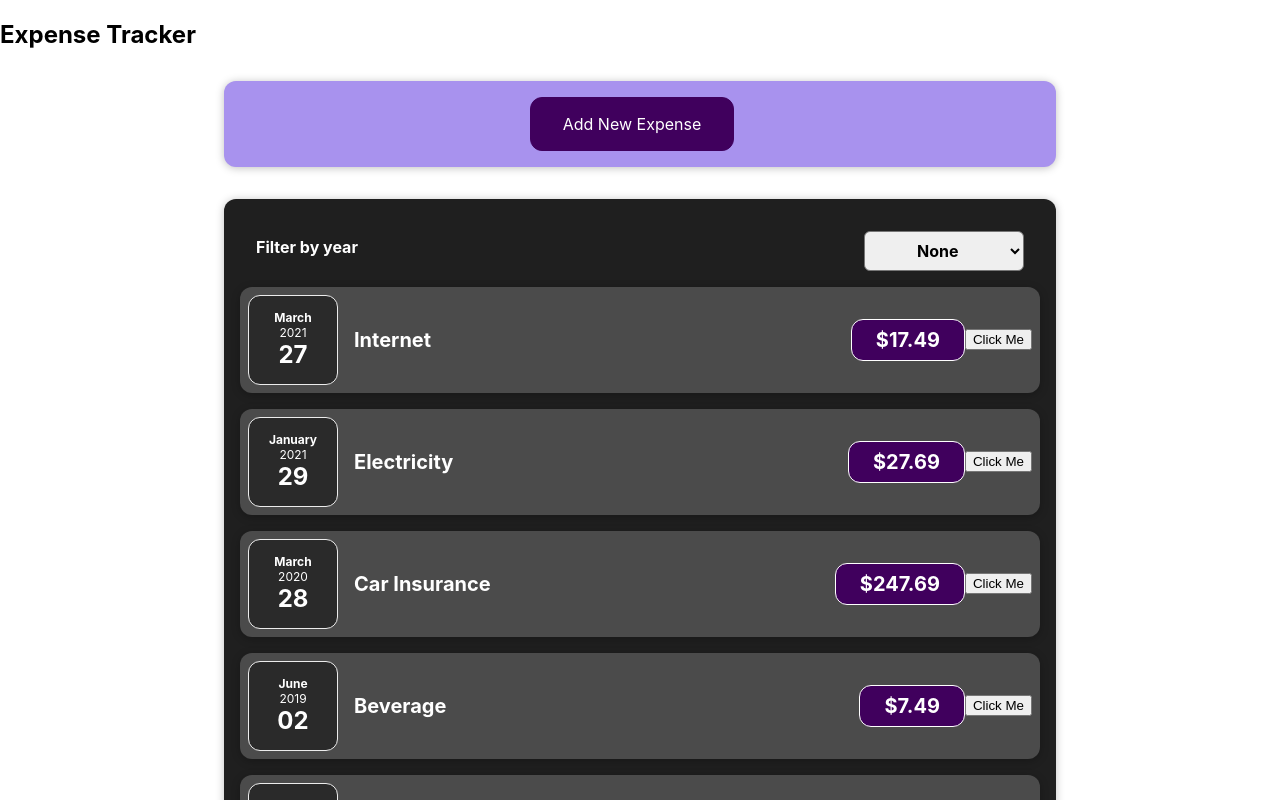
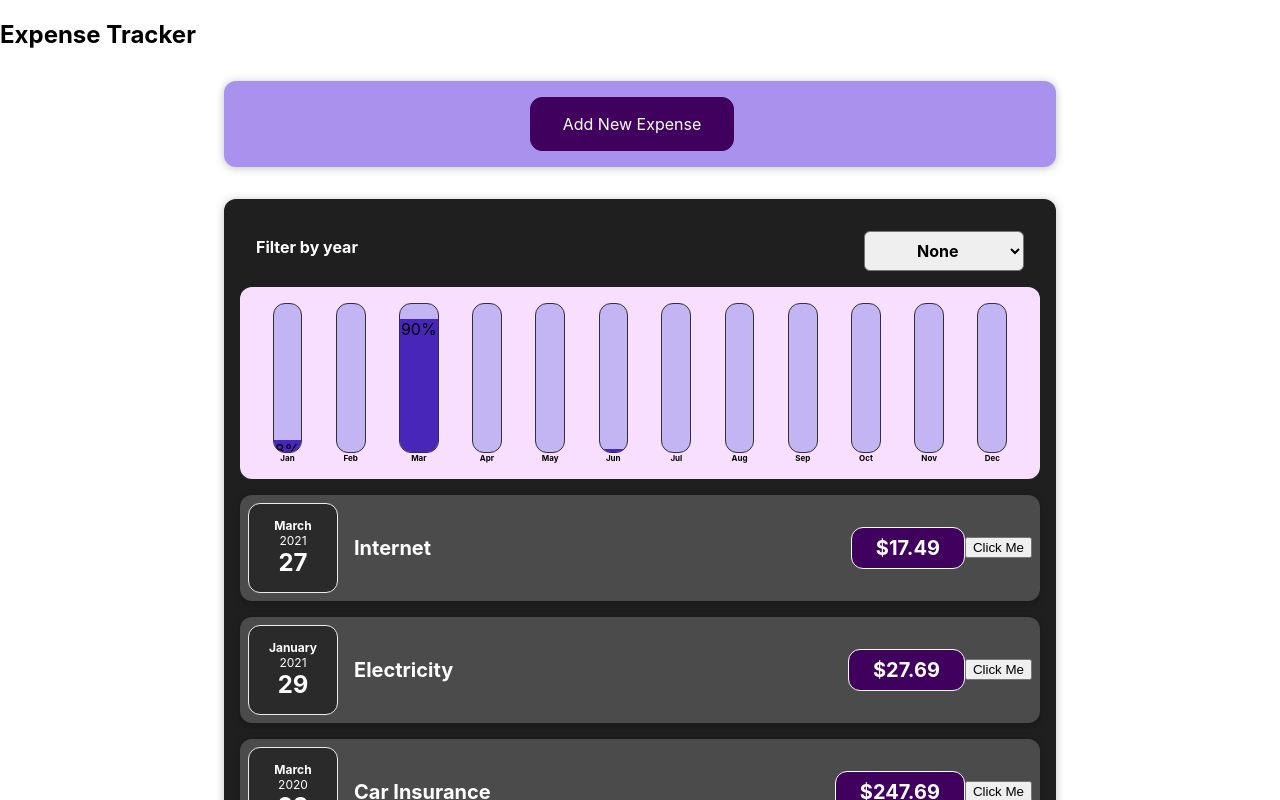
Before and after one commit to kurniawan2805/ExpenseTracker, a React (Create React App) app: page / in a window 1280 px wide. Shown: the top 800 px of the page. Built offline with nearby package versions, Linux system fonts and the light colour scheme.

Commit message:
add chart bar, rename app

```diff
--- a/public/index.html
+++ b/public/index.html
@@ -24,7 +24,7 @@
       work correctly both with client-side routing and a non-root public URL.
       Learn how to configure a non-root public URL by running `npm run build`.
     -->
-    <title>React App</title>
+    <title>Expense Tracker</title>
   </head>
   <body>
     <noscript>You need to enable JavaScript to run this app.</noscript>
--- a/src/App.js
+++ b/src/App.js
@@ -48,8 +48,6 @@
       return [expenseData, ...prevExpenses];
     }); //clean way to update using function from previous state
   }
-
-  console.log(expenses);
   return (
     <div>
       <h2>Expense Tracker</h2>
--- /dev/null
+++ b/src/components/Chart/Chart.css
@@ -0,0 +1,9 @@
+.chart {
+  padding: 1rem;
+  border-radius: 12px;
+  background-color: #f8dfff;
+  text-align: center;
+  display: flex;
+  justify-content: space-around;
+  height: 10rem;
+}
--- /dev/null
+++ b/src/components/Chart/Chart.js
@@ -0,0 +1,28 @@
+import React from "react";
+
+import './Chart.css'
+import ChartBar from "./ChartBar";
+
+
+const Chart = props => {
+    const dataPointValues = props.dataPoints.map(dataPoint => dataPoint.value);
+    // const totalMaximum = Math.max(...dataPointValues);
+    const totalMaximum = dataPointValues.reduce((a, b) => a + b);
+    // console.log(dataPointValues, totalMaximum, 'Chart');
+
+    return (
+        <div className="chart">
+            {props.dataPoints.map(dataPoint => {
+                return (
+                    <ChartBar
+                        key={dataPoint.label}
+                        value={dataPoint.value}
+                        maxValue={totalMaximum}
+                        label={dataPoint.label}
+                    />)
+            })}
+        </div>
+    )
+};
+
+export default Chart;
--- /dev/null
+++ b/src/components/Chart/ChartBar.css
@@ -0,0 +1,30 @@
+.chart-bar {
+  height: 100%;
+  display: flex;
+  flex-direction: column;
+  align-items: center;
+}
+
+.chart-bar__inner {
+  height: 100%;
+  width: 100%;
+  border: 1px solid #313131;
+  border-radius: 12px;
+  background-color: #c3b4f3;
+  overflow: hidden;
+  display: flex;
+  flex-direction: column;
+  justify-content: flex-end;
+}
+
+.chart-bar__fill {
+  background-color: #4826b9;
+  width: 100%;
+  transition: all 0.3s ease-out;
+}
+
+.chart-bar__label {
+  font-weight: bold;
+  font-size: 0.5rem;
+  text-align: center;
+}
--- /dev/null
+++ b/src/components/Chart/ChartBar.js
@@ -0,0 +1,26 @@
+import React from "react";
+
+
+import './ChartBar.css'
+
+
+const ChartBar = (props) => {
+    let barFillHeight = '0%';
+    // console.log(props)
+    if (props.maxValue > 0) {
+        barFillHeight = Math.round((props.value / props.maxValue) * 100) + '%';
+        // console.log(props.value, props.maxValue)
+    }
+
+    return <div className="chart-bar">
+        <div className="chart-bar__inner">
+            <div className="chart-bar__fill"
+                style={{ height: barFillHeight }}>
+                {barFillHeight}
+            </div>
+        </div>
+        <div className="chart-bar__label">{props.label}</div>
+    </div>
+}
+
+export default ChartBar;
--- a/src/components/Expenses/Expenses.js
+++ b/src/components/Expenses/Expenses.js
@@ -4,6 +4,7 @@
 import Card from '../UI/Card';
 import ExpensesFilter from './ExpensesFilter';
 import ExpensesList from './ExpensesList';
+import ExpensesChart from './ExpensesChart';
 
 function Expenses(props) {
     const [filteredYear, setFilteredYear] = useState('');
@@ -18,6 +19,7 @@
             <Card className="expenses">
                 <ExpensesFilter selected={filteredYear} onFilterSelect={handleFilterSelect} />
                 {/* {expensesContent} */}
+                <ExpensesChart expenses={filteredExpenses} />
                 <ExpensesList filteredExpenses={filteredExpenses} />
             </Card>
         </div>
--- /dev/null
+++ b/src/components/Expenses/ExpensesChart.css
@@ -0,0 +1,24 @@
+.expenses-filter {
+  color: white;
+  padding: 0 1rem;
+}
+
+.expenses-filter__control {
+  display: flex;
+  width: 100%;
+  align-items: center;
+  justify-content: space-between;
+  margin: 1rem 0;
+}
+
+.expenses-filter label {
+  font-weight: bold;
+  margin-bottom: 0.5rem;
+}
+
+.expenses-filter select {
+  font: inherit;
+  padding: 0.5rem 3rem;
+  font-weight: bold;
+  border-radius: 6px;
+}
--- /dev/null
+++ b/src/components/Expenses/ExpensesChart.js
@@ -0,0 +1,29 @@
+import React from "react";
+
+import Chart from "../Chart/Chart";
+
+const ExpensesChart = (props) => {
+    const chartDataPoints = [
+        { label: 'Jan', value: 0 },
+        { label: 'Feb', value: 0 },
+        { label: 'Mar', value: 0 },
+        { label: 'Apr', value: 0 },
+        { label: 'May', value: 0 },
+        { label: 'Jun', value: 0 },
+        { label: 'Jul', value: 0 },
+        { label: 'Aug', value: 0 },
+        { label: 'Sep', value: 0 },
+        { label: 'Oct', value: 0 },
+        { label: 'Nov', value: 0 },
+        { label: 'Dec', value: 0 }
+    ];
+
+    for (const expense of props.expenses) {
+        const expenseMonth = expense.date.getMonth();
+        chartDataPoints[expenseMonth].value += expense.amount;
+    }
+
+    return <Chart dataPoints={chartDataPoints} />
+}
+
+export default ExpensesChart;
```
